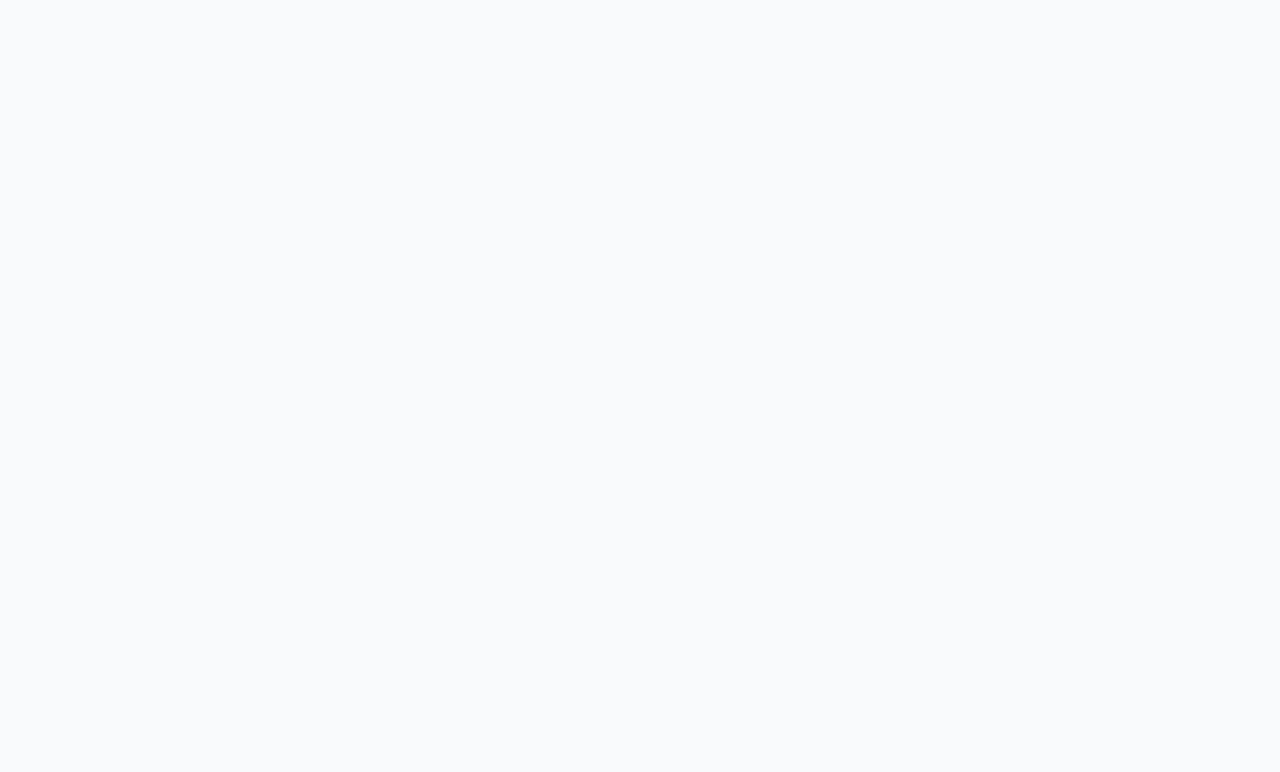
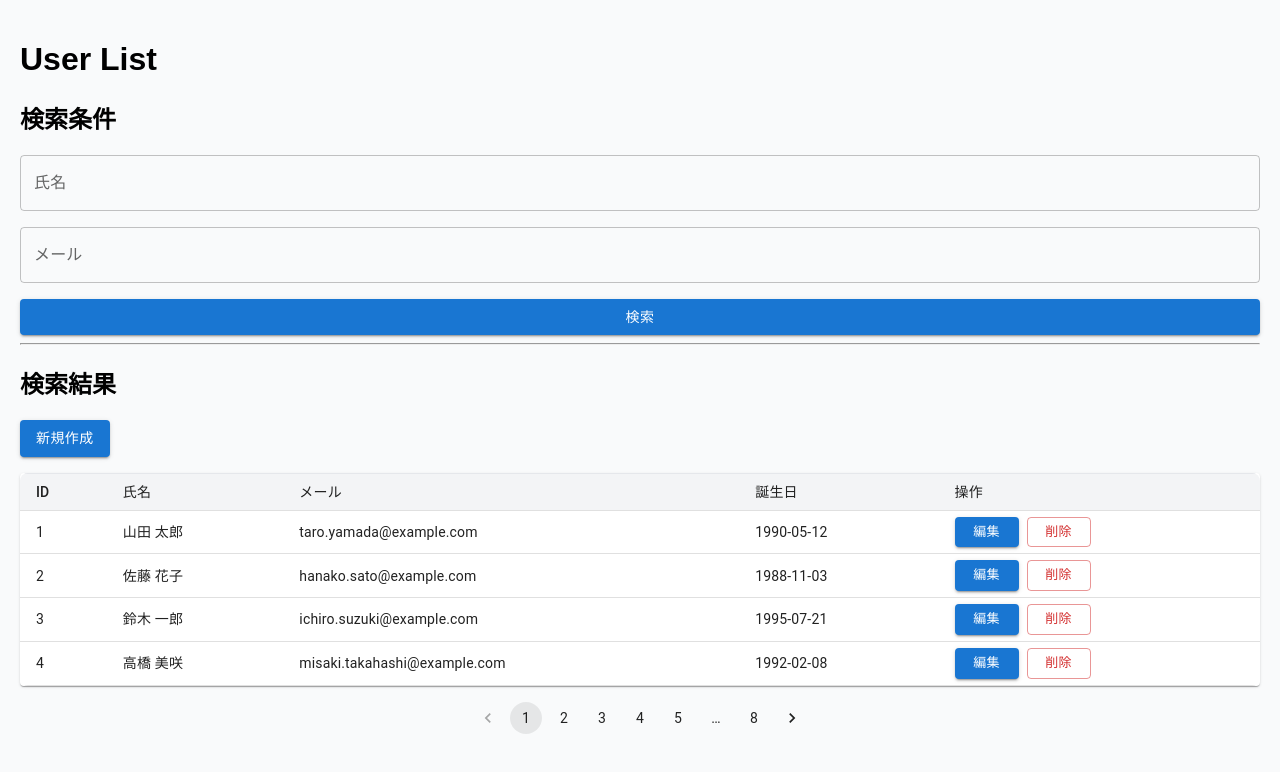
Before and after one commit to tetsumaru-tech/portfolio-react-admin-system, a React (Vite) app: page /users in a window 1280 px wide. Before the commit this address had no page. Shown: the top 772 px of the page. Built offline with nearby package versions, Linux system fonts and the light colour scheme.

Commit message:
APIの保存先はセッションストレージを利用

```diff
--- a/src/App.tsx
+++ b/src/App.tsx
@@ -11,7 +11,9 @@ export default function App() {
     <BrowserRouter>
       <Routes>
         <Route path="/" element={<UserListPage />} />
+        <Route path="/users" element={<UserListPage />} />
         <Route path="/users/:id" element={<UserDetailPage />} />
+        <Route path="/users/new" element={<UserDetailEditPage />} />
         <Route path="/users/:id/edit" element={<UserDetailEditPage />} />
         <Route path="/users/:id/confirm" element={<UserDetailConfirmPage />} />
       </Routes>
--- /dev/null
+++ b/src/components/ErrorMessage.tsx
@@ -0,0 +1,13 @@
+import { Alert } from '@mui/material';
+
+export function ErrorMessage({ message }: { message: string | null }) {
+  return (
+    <>
+      {message && (
+        <Alert severity="error" sx={{ mb: 2 }}>
+          {message}
+        </Alert>
+      )}{' '}
+    </>
+  );
+}
--- a/src/components/index.ts
+++ b/src/components/index.ts
@@ -1 +1,2 @@
 export * from './Pagination';
+export * from './ErrorMessage';
--- a/src/features/user/api.ts
+++ b/src/features/user/api.ts
@@ -1,13 +1,56 @@
-import type { UserFormData } from '@/features/user/types';
+import type { User, UserFormData } from '@/features/user/types';
+import { users } from '@/features/user/types';
+
+const STORAGE_KEY = 'users';
+
+const getUserById = (id: Number) => {
+  const users = getUsers();
+  return users.find((user) => user.id === id);
+};
+
+const getUsers = () => {
+  const data = localStorage.getItem(STORAGE_KEY);
+  return data ? (JSON.parse(data) as User[]) : users;
+};
+
+const saveUsers = (users: User[]) => {
+  localStorage.setItem(STORAGE_KEY, JSON.stringify(users));
+};
 
 export const userApi = {
-  create: async (data: UserFormData) => {
-    await new Promise((resolve) => setTimeout(resolve, 500)); // 疑似通信
-    console.log('保存データ:', data);
-    return {
-      id: crypto.randomUUID(),
+  getUser: async (id: Number): Promise<User | undefined> => {
+    return getUserById(id);
+  },
+
+  getList: async (): Promise<User[]> => {
+    return getUsers();
+  },
+
+  create: async (data: UserFormData): Promise<User> => {
+    await new Promise((r) => setTimeout(r, 300)); // 疑似通信
+    const users = getUsers();
+    const newUser: User = {
       ...data,
+      id: users.length > 0 ? Number(users[users.length - 1].id) + 1 : 1,
       createdAt: new Date(),
     };
+
+    const updated = [...users, newUser];
+    saveUsers(updated);
+    return newUser;
+  },
+
+  update: async (id: Number, data: UserFormData): Promise<void> => {
+    const users = getUsers();
+    const updated = users.map((u: User) =>
+      u.id === id ? { ...u, ...data } : u,
+    );
+    saveUsers(updated);
+  },
+
+  delete: async (id: Number): Promise<void> => {
+    const users = getUsers();
+    const updated = users.filter((u: User) => u.id !== id);
+    saveUsers(updated);
   },
 };
--- a/src/features/user/components/UserList.tsx
+++ b/src/features/user/components/UserList.tsx
@@ -10,13 +10,37 @@ import {
   Paper,
 } from '@mui/material';
 import { useNavigate } from 'react-router-dom';
+import { userApi } from '../api';
 
 type UserListProps = {
   users: User[];
+  loading: boolean;
+  setLoading: (loading: boolean) => void;
+  setError: (error: string | null) => void;
 };
 
-export function UserList({ users }: UserListProps) {
+export function UserList({
+  users,
+  loading,
+  setLoading,
+  setError,
+}: UserListProps) {
   const navigate = useNavigate();
+  const handleDelete = async (userId: Number) => {
+    if (loading) return; // 多重クリック防止
+    try {
+      setError(null);
+      setLoading(true);
+      if (confirm('削除しますか？')) {
+        await userApi.delete(userId);
+        navigate(0); // 画面をリロードして最新のユーザーリストを表示
+      }
+    } catch (e) {
+      setError('ユーザー情報の削除に失敗しました。');
+    } finally {
+      setLoading(false);
+    }
+  };
   return (
     <TableContainer component={Paper}>
       <Table size="small">
@@ -59,10 +83,20 @@ export function UserList({ users }: UserListProps) {
                       e.stopPropagation();
                       navigate(`/users/${user.id}/edit`);
                     }}
+                    disabled={loading}
                   >
                     編集
                   </Button>
-                  <Button variant="outlined" color="error" size="small">
+                  <Button
+                    variant="outlined"
+                    color="error"
+                    size="small"
+                    onClick={(e) => {
+                      e.stopPropagation();
+                      handleDelete(Number(user.id));
+                    }}
+                    disabled={loading}
+                  >
                     削除
                   </Button>
                 </TableCell>
--- a/src/features/user/pages/UserDetailConfirmPage.tsx
+++ b/src/features/user/pages/UserDetailConfirmPage.tsx
@@ -17,8 +17,6 @@ import {
 export function UserDetailConfirmPage() {
   const { id } = useParams<{ id: string }>();
   const userId = Number(id);
-  if (!userId) return null;
-
   const location = useLocation();
   const navigate = useNavigate();
 
@@ -31,6 +29,7 @@ export function UserDetailConfirmPage() {
   if (!formData || typeof formData !== 'object') {
     return null;
   }
+  const isAdd = formData.id === null;
 
   const [loading, setLoading] = useState(false);
   const [error, setError] = useState<string | null>(null);
@@ -40,9 +39,11 @@ export function UserDetailConfirmPage() {
     try {
       setError(null);
       setLoading(true);
-      await userApi.create(formData);
+      isAdd
+        ? await userApi.create(formData)
+        : await userApi.update(userId, formData);
       sessionStorage.removeItem('userFormData');
-      navigate(`/users/${userId}`, {
+      navigate(`/users`, {
         state: { message: 'ユーザー情報を更新しました。' },
       });
     } catch (e) {
--- a/src/features/user/pages/UserDetailEditPage.tsx
+++ b/src/features/user/pages/UserDetailEditPage.tsx
@@ -1,7 +1,9 @@
 import { useState, useEffect } from 'react';
 import { useParams, useLocation } from 'react-router-dom';
 import { users } from '@/features/user/types';
+import type { User } from '@/features/user/types';
 import { Typography, Paper, TextField } from '@mui/material';
+import { userApi } from '@/features/user';
 import { useNavigate } from 'react-router-dom';
 
 import type { UserFormData } from '@/features/user/types';
@@ -22,27 +24,32 @@ import {
 
 export function UserDetailEditPage() {
   const { id } = useParams<{ id: string }>();
-  const userId = Number(id);
+  const userId = Number(id ?? '');
+  const isAdd = userId === 0;
 
-  const location = useLocation();
+  const [formData, setFormData] = useState<UserFormData>({
+    id: null,
+    lastName: '',
+    firstName: '',
+    email: '',
+    birthday: '2000-01-01',
+  });
 
-  const user = users.find((u) => u.id === userId);
-  if (!user) {
-    return <div>ユーザーが見つかりません。</div>;
-  }
-
-  const saved = sessionStorage.getItem('userFormData');
-
-  const [formData, setFormData] = useState<UserFormData>(
-    saved
-      ? JSON.parse(saved)
-      : {
-          lastName: user.lastName,
-          firstName: user.firstName,
-          email: user.email,
-          birthday: user.birthday,
-        },
-  );
+  useEffect(() => {
+    const fetch = async () => {
+      const data = await userApi.getUser(userId);
+      if (data) {
+        setFormData({
+          id: data.id,
+          lastName: data.lastName,
+          firstName: data.firstName,
+          email: data.email,
+          birthday: data.birthday,
+        });
+      }
+    };
+    fetch();
+  }, [userId]);
 
   const navigate = useNavigate();
 
@@ -68,7 +75,11 @@ export function UserDetailEditPage() {
       alert('有効なメールアドレスを入力してください。');
       return;
     }
-    navigate(`/users/${userId}/confirm`, { state: { formData } });
+    if (isAdd) {
+      navigate(`/users/new/confirm`, { state: { formData } });
+    } else {
+      navigate(`/users/${userId}/confirm`, { state: { formData } });
+    }
   }
 
   type Row = {
@@ -95,7 +106,7 @@ export function UserDetailEditPage() {
     <>
       <Paper sx={{ p: 2 }}>
         <Typography variant="h6" gutterBottom>
-          ユーザー編集
+          {isAdd ? 'ユーザー作成' : 'ユーザー編集'}
         </Typography>
         <Typography variant="body2" color="text.secondary">
           内容を編集して確認へ進んでください
--- a/src/features/user/pages/UserListPage.tsx
+++ b/src/features/user/pages/UserListPage.tsx
@@ -1,11 +1,26 @@
-import { useState } from 'react';
-import { users } from '@/features/user/types';
-import { UserList, SearchForm } from '@/features/user/components';
+import { useEffect, useState } from 'react';
+import { ErrorMessage } from '@/components';
+import { UserList, SearchForm, AppButton } from '@/features/user/components';
 import type { UserSearchCondition, User } from '@/features/user/types';
 import { isMatch } from '@/utils';
 import { Pagination, Box } from '@mui/material';
+import { userApi } from '@/features/user';
+import { useNavigate } from 'react-router-dom';
 
 export function UserListPage() {
+  const [users, setUsers] = useState<User[]>([]);
+  useEffect(() => {
+    const fetch = async () => {
+      const data = await userApi.getList();
+      setUsers(data);
+    };
+    fetch();
+  }, []);
+
+  useEffect(() => {
+    setFilteredUsers(users);
+  }, [users]);
+
   const [condition, setCondition] = useState<UserSearchCondition>({});
   const [filteredUsers, setFilteredUsers] = useState<User[]>(users);
   const [page, setPage] = useState<number>(1);
@@ -13,6 +28,9 @@ export function UserListPage() {
   const startIndex = (page - 1) * perPage;
   const paginatedUsers = filteredUsers.slice(startIndex, startIndex + perPage);
   const lastPage = Math.ceil(filteredUsers.length / perPage);
+
+  const [loading, setLoading] = useState(false);
+  const [error, setError] = useState<string | null>(null);
 
   function handleSearch(): void {
     setFilteredUsers(
@@ -34,9 +52,12 @@ export function UserListPage() {
     setPage(page);
   }
 
+  const navigate = useNavigate();
+
   return (
     <>
       <h1>User List</h1>
+      <ErrorMessage message={error} />
       <h2>検索条件</h2>
       <SearchForm
         condition={condition}
@@ -45,7 +66,22 @@ export function UserListPage() {
       />
       <hr />
       <h2>検索結果</h2>
-      <UserList users={paginatedUsers} />
+      <AppButton
+        variant="contained"
+        color="primary"
+        onClick={() => {
+          navigate('/users/new');
+        }}
+        sx={{ mb: 2 }}
+      >
+        新規作成
+      </AppButton>
+      <UserList
+        users={paginatedUsers}
+        loading={loading}
+        setLoading={setLoading}
+        setError={setError}
+      />
       <Box display="flex" justifyContent="center" mt={2}>
         <Pagination
           count={lastPage}
--- a/src/features/user/types/UserFormData.ts
+++ b/src/features/user/types/UserFormData.ts
@@ -1,3 +1,3 @@
 import type { User } from '@/features/user/types';
 
-export type UserFormData = Omit<User, 'id' | 'createdAt'>;
+export type UserFormData = Omit<User, 'createdAt'>;
--- a/src/features/user/types/user.ts
+++ b/src/features/user/types/user.ts
@@ -1,7 +1,7 @@
 import type { YMD } from '@/types';
 
 export type User = {
-  id: number;
+  id: number | null;
   lastName: string;
   firstName: string;
   email: string;
```
